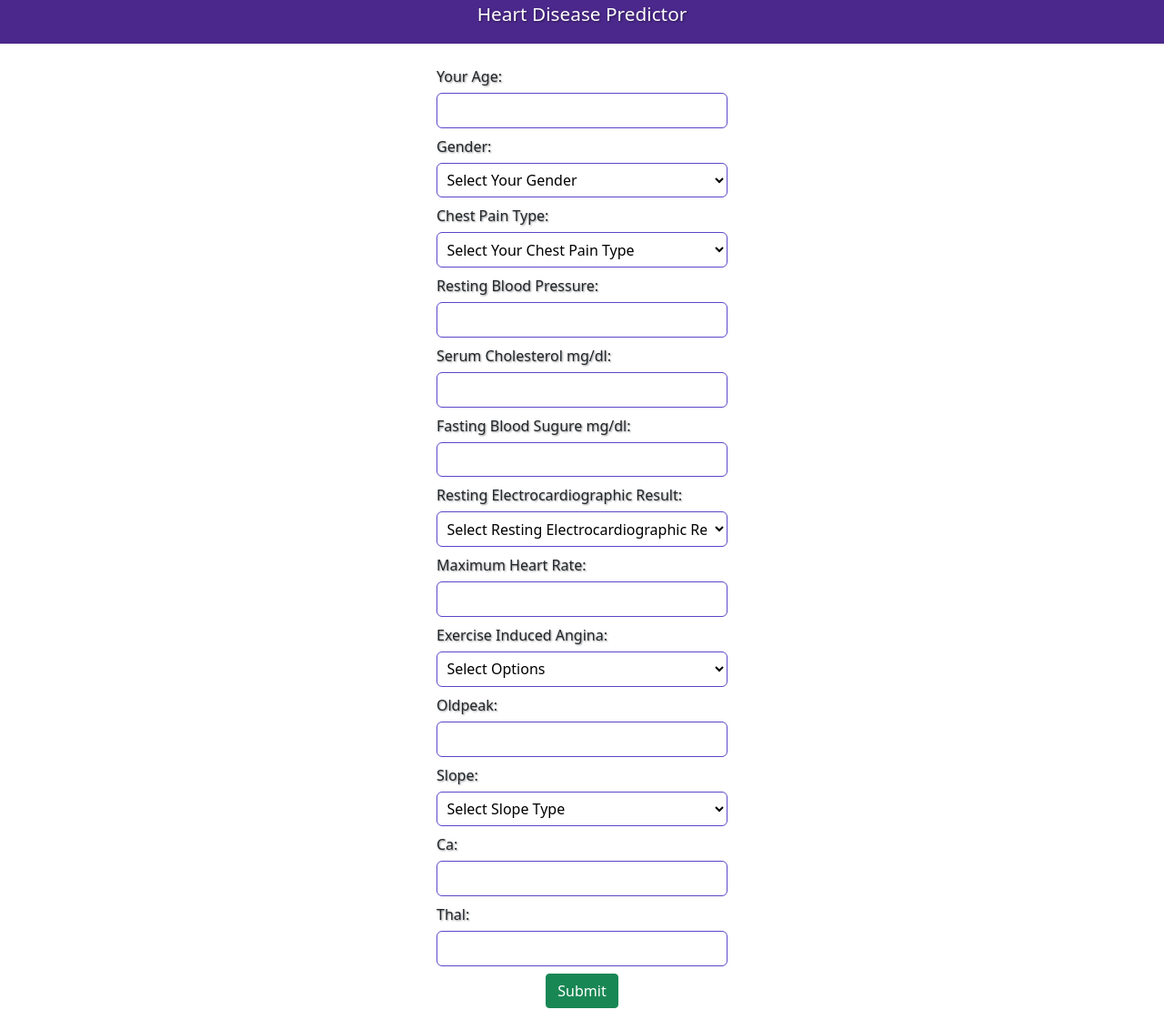
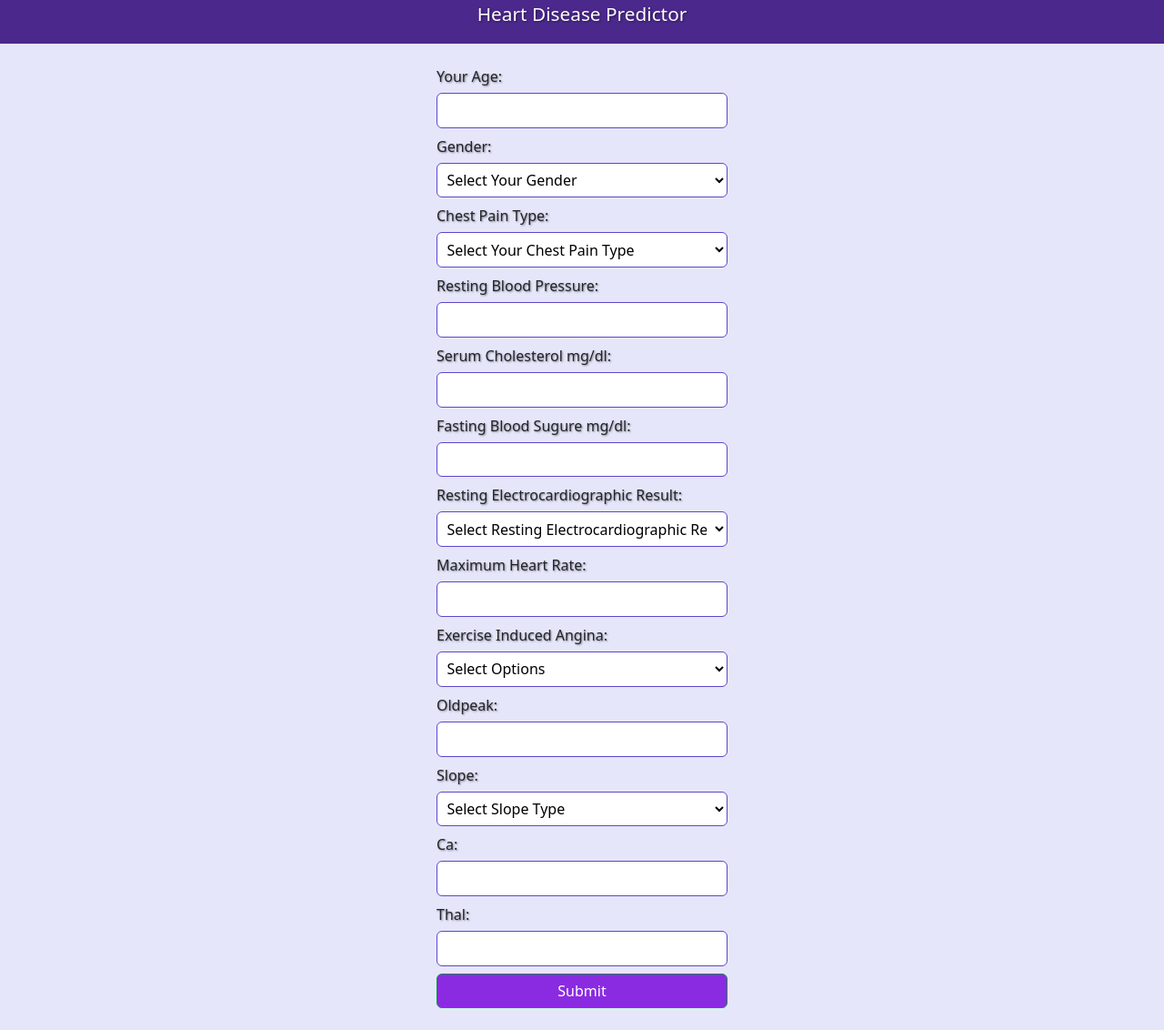
Before and after one commit to shuvra-matrix/HEART_DISEASE_PREDICTION, a Django app: page /heart/ in a window 1280 px wide. Shown: the part 90-1222 px from the top of the page at 91% size. Run offline with Django 3.2, Linux system fonts and the light colour scheme.

Commit message:
update style

```diff
--- a/Templates/heart_desease_prediction.html
+++ b/Templates/heart_desease_prediction.html
@@ -6,7 +6,7 @@
     <p class="main_text">Heart Disease Predictor  {% if message %}<h4>Your Result: <span class="{{message}}"> {{message}}</span></h4></p>{% endif %}
 </div>
 
-
+<div style="width: 100%;  background-color: lavender !important; min-height: 80vh; position: absolute;">
 <form action="{%url 'pre:heart' %}" method="POST">
 
 {% csrf_token %}
@@ -152,12 +152,12 @@
         </div>
 
     </div>
-    <div class="button_div">
-         <button style="padding: 1rem auto;" class="btn btn-success" type="submit">Submit</button>
+    <div class="button_div" style="width: 100%; margin-top: .4rem;">
+         <button style=" background-color: blueviolet  !important; width: 100%;  border-radius: 6px !important; " class="btn btn-success" type="submit">Submit</button>
     </div>
 
 </form>
-
+</div>
 </div>
 
 {% endblock %}
```
